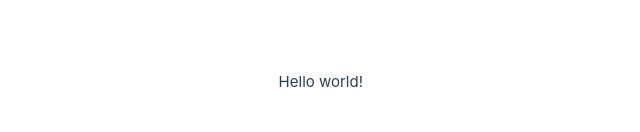
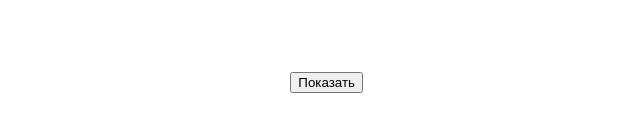
Before and after one commit to WildDeFox/Vue_Practice, a Vue app in the folder 01. Основы/Vue.1.0/: page / in a window 1280 px wide. Shown: the part 318-450 px from the top of the page, without its empty margins (277-917 px from the left). Built offline with nearby package versions, Linux system fonts and the light colour scheme.

Commit message:
Реактивное условие

```diff
--- a/01. Основы/Vue.1.0/src/App.vue
+++ b/01. Основы/Vue.1.0/src/App.vue
@@ -2,12 +2,23 @@
 export default {
   data() {
     return {
-      visible1: false,
+      visible: false,
     }
   },
+  methods: {
+    click: function() {
+      this.visible = true
+    },
+
+    hide: function() {
+      this.visible = false
+    }
+  }
 }
 </script>
 
 <template>
-  <div v-if="!visible1">Hello world!</div>
+  <p v-if="visible">Hello World!</p>
+  <button v-if="!visible" @click="click">Показать</button>
+  <button v-if="visible" @click="hide">Скрыть</button>
 </template>
```
